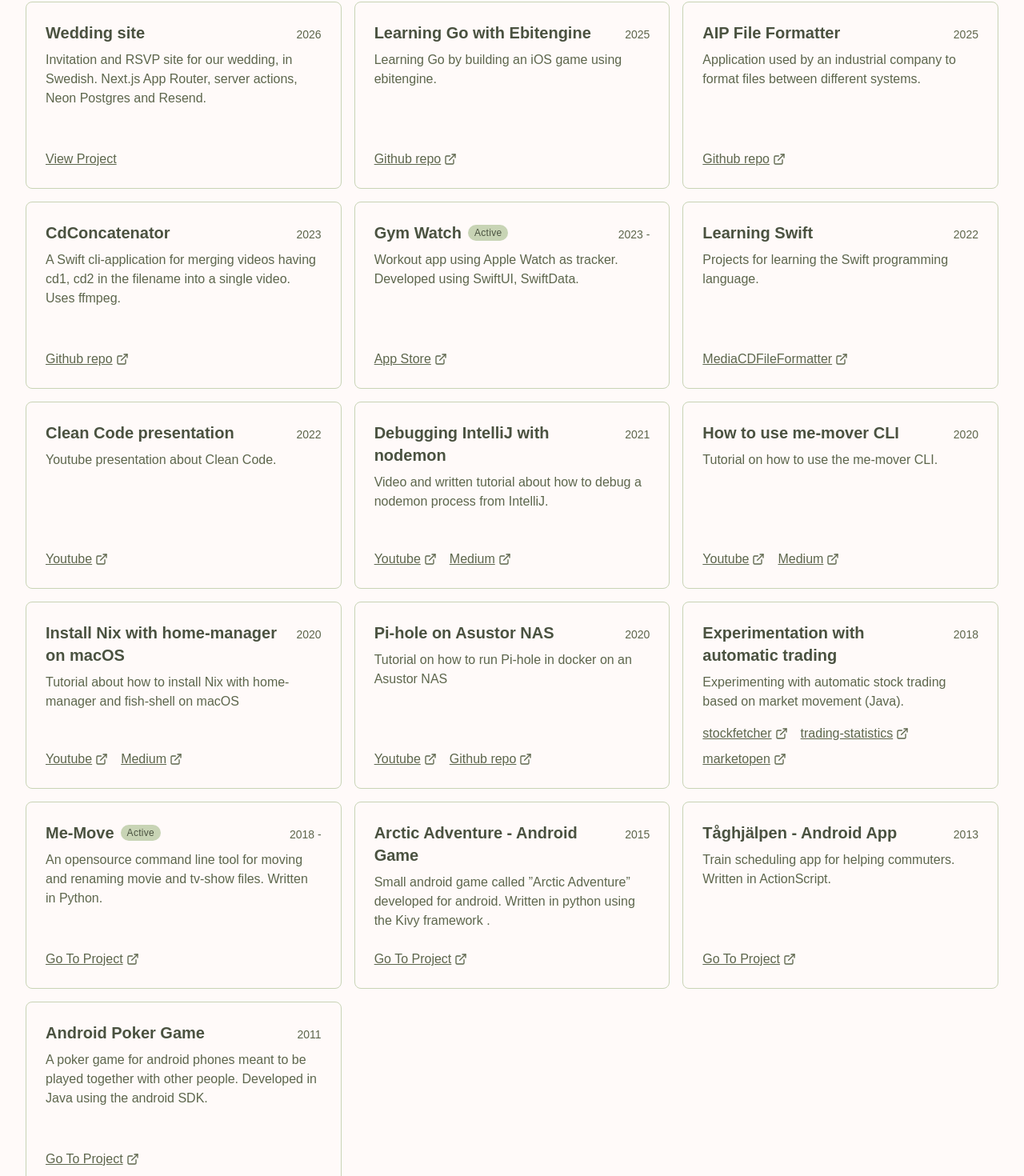
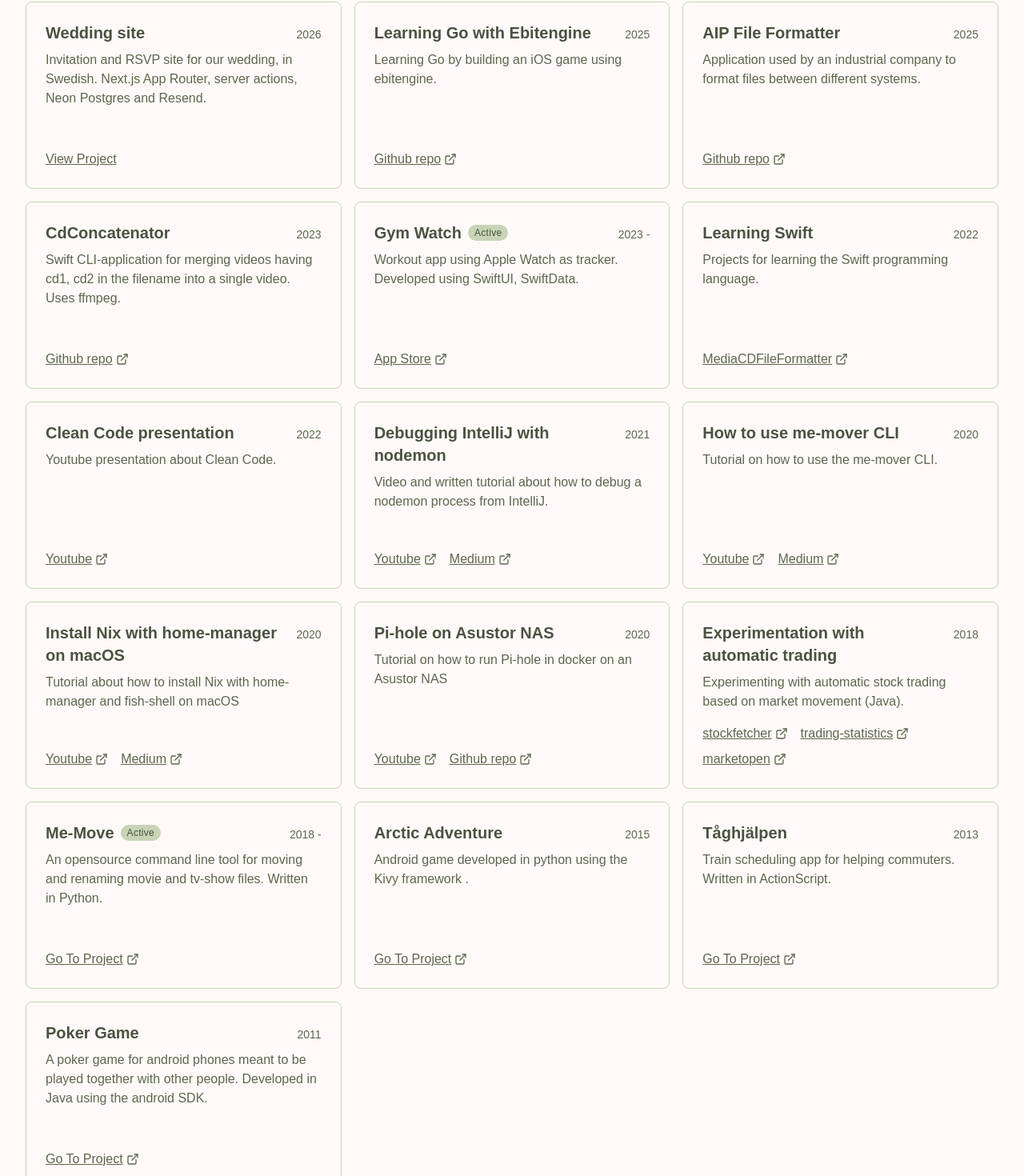
Before and after one commit to Alecktos/alecktos-website, a Next.js app: page / in a window 1280 px wide. Shown: the part 342-1812 px from the top of the page at 80% size. Built offline with nearby package versions, Linux system fonts and the light colour scheme.

Commit message:
Improve projext text

```diff
--- a/app/page.tsx
+++ b/app/page.tsx
@@ -13,21 +13,21 @@ interface Project {
 
 const projects: Project[] = [
 	{
-		title: "Android Poker Game",
+		title: "Poker Game",
 		year: "2011",
 		description: "A poker game for android phones meant to be played together with other people. Developed in Java using the android SDK.",
 		externalLinks: ["https://apkpure.com/texas-holdem-4-friends-free/com.TexasHoldemForFriends"],
 	},
 	{
-		title: "Tåghjälpen - Android App",
+		title: "Tåghjälpen",
 		year: "2013",
 		description: "Train scheduling app for helping commuters. Written in ActionScript.",
 		externalLinks: ["https://apkpure.com/texas-holdem-4-friends-free/com.TexasHoldemForFriends"],
 	},
 	{
-		title: "Arctic Adventure - Android Game",
+		title: "Arctic Adventure",
 		year: "2015",
-		description: "Small android game called ”Arctic Adventure” developed for android. Written in python using the Kivy framework .",
+		description: "Android game developed in python using the Kivy framework .",
 		externalLinks: ["https://apkpure.com/arctic-adventure/com.ale.arcticadventure"],
 	},
 	{
@@ -122,7 +122,7 @@ const projects: Project[] = [
 	},
 	{
 		title: "CdConcatenator",
-		description: "A Swift cli-application for merging videos having cd1, cd2 in the filename into a single video. Uses ffmpeg.",
+		description: "Swift CLI-application for merging videos having cd1, cd2 in the filename into a single video. Uses ffmpeg.",
 		year: "2023",
 		externalLinks: [
 			{displayName: "Github repo", href: "https://github.com/Alecktos/CdConcatenator"}
```
